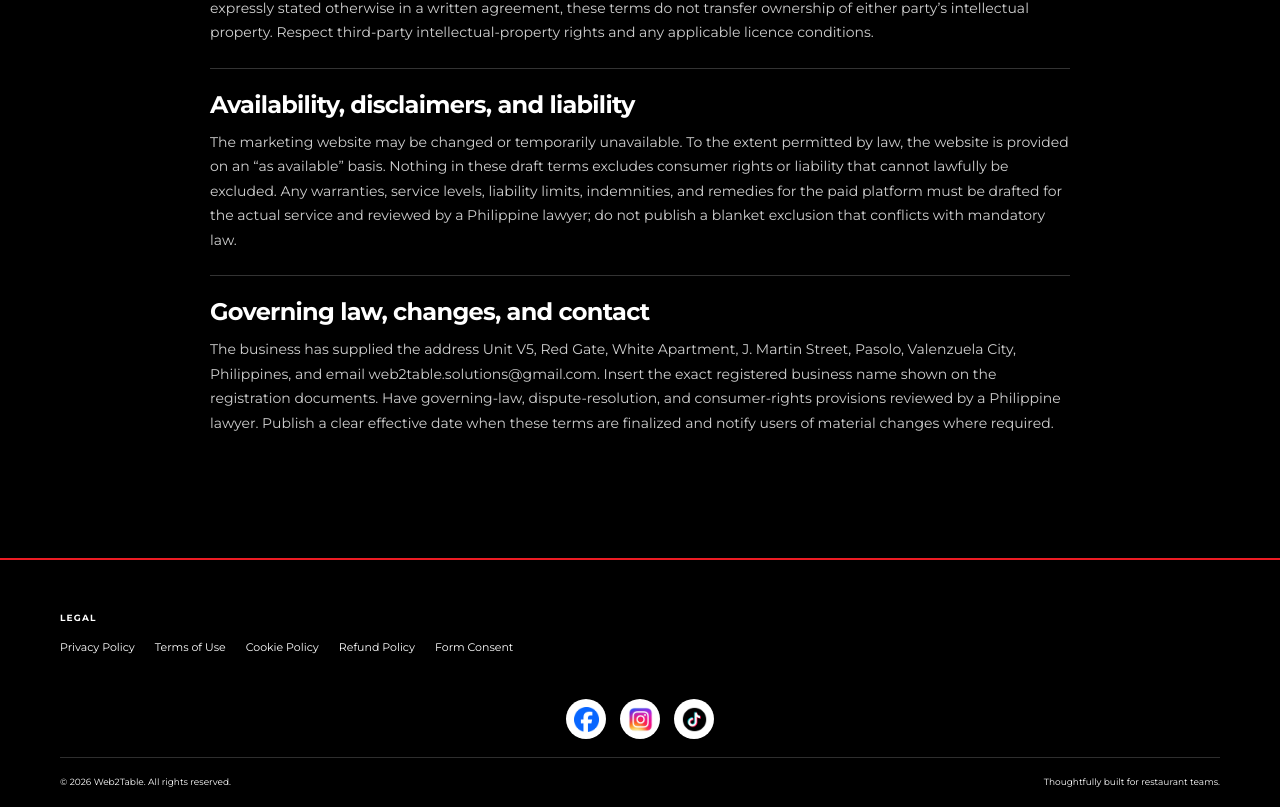
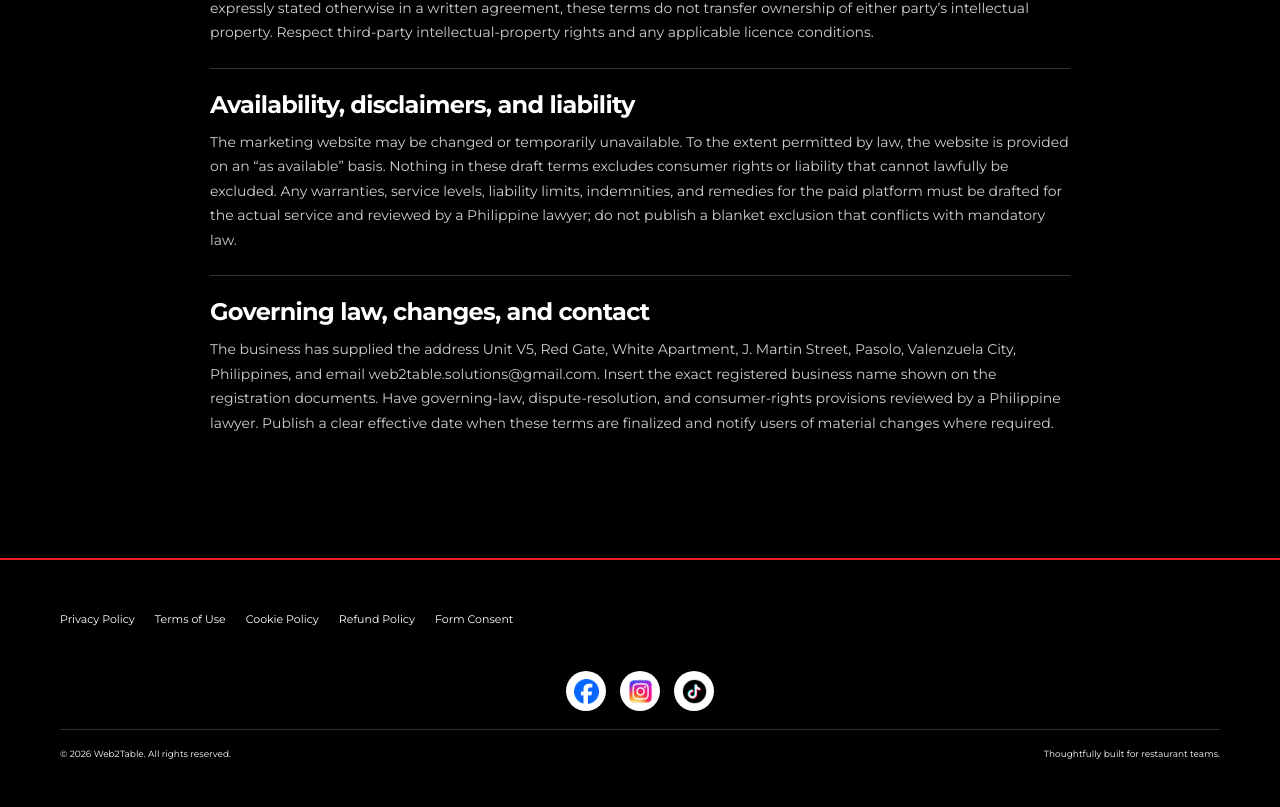
Before and after one commit to Jrnotjunior/web2table.io, a React (Vite) app: page /terms in a window 1280 px wide. Shown: the part 1648-2455 px from the top of the page. After the commit the page ends 2427 px from the top, so only its background shows below. Built offline with nearby package versions, Linux system fonts and the light colour scheme.

Commit message:
Remove legal heading from footer

```diff
--- a/src/components/layout/SiteFooter.tsx
+++ b/src/components/layout/SiteFooter.tsx
@@ -7,5 +7,5 @@ const socialIcons = [
 ]
 
 export default function SiteFooter() {
-  return <footer className="site-footer"><div className="container footer-main"><div className="footer-links"><div><span>LEGAL</span><Link to="/privacy">Privacy Policy</Link><Link to="/terms">Terms of Use</Link><Link to="/cookies">Cookie Policy</Link><Link to="/refunds">Refund Policy</Link><Link to="/consent">Form Consent</Link></div></div></div><div className="footer-socials" aria-label="Social media"><div className="footer-social-icons">{socialIcons.map(icon => <span className="footer-social-icon" key={icon.label} aria-label={icon.label} title={icon.label}><img src={icon.src} alt={icon.label} /></span>)}</div></div><div className="container footer-bottom"><span>© {new Date().getFullYear()} Web2Table. All rights reserved.</span><span>Thoughtfully built for restaurant teams.</span></div></footer>
+  return <footer className="site-footer"><div className="container footer-main"><div className="footer-links"><div><Link to="/privacy">Privacy Policy</Link><Link to="/terms">Terms of Use</Link><Link to="/cookies">Cookie Policy</Link><Link to="/refunds">Refund Policy</Link><Link to="/consent">Form Consent</Link></div></div></div><div className="footer-socials" aria-label="Social media"><div className="footer-social-icons">{socialIcons.map(icon => <span className="footer-social-icon" key={icon.label} aria-label={icon.label} title={icon.label}><img src={icon.src} alt={icon.label} /></span>)}</div></div><div className="container footer-bottom"><span>© {new Date().getFullYear()} Web2Table. All rights reserved.</span><span>Thoughtfully built for restaurant teams.</span></div></footer>
 }
```
